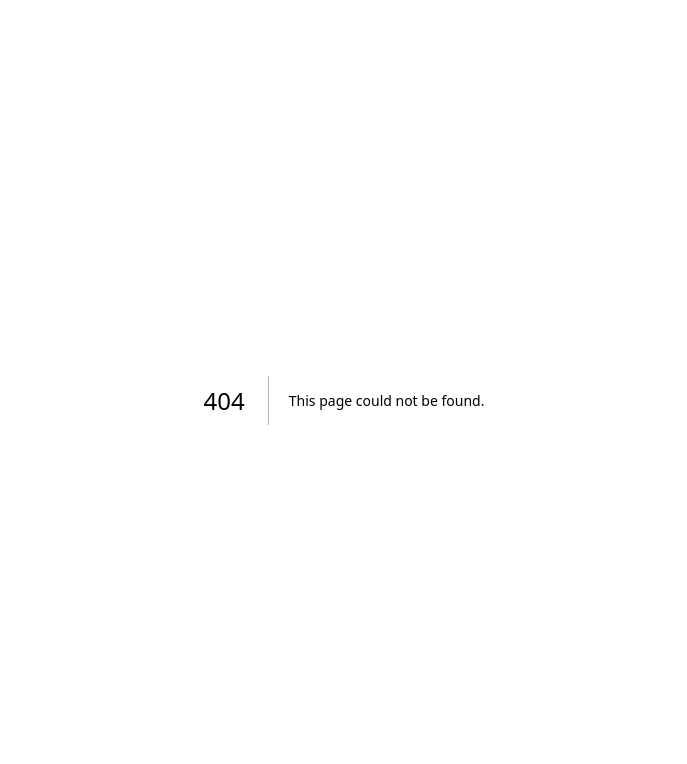
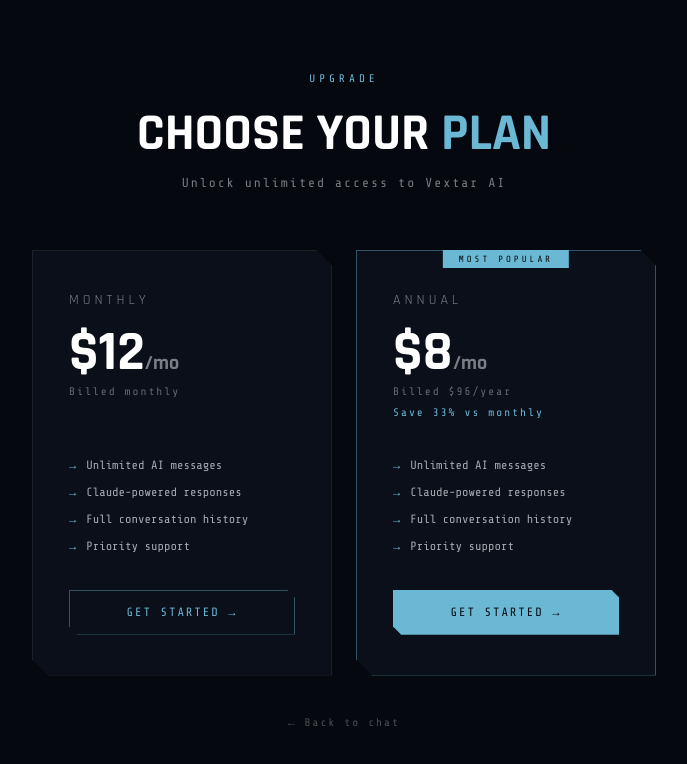
Before and after one commit to Vextarhq/vextar-app, a Next.js app: page /pricing in a window 1280 px wide. Before the commit this address had no page. Shown: the top 764 px of the page, without its empty margins (296-983 px from the left). Built offline with nearby package versions, Linux system fonts and the light colour scheme; no server answers.

Commit message:
Create page.js

```diff
--- /dev/null
+++ b/app/pricing/page.js
@@ -0,0 +1,98 @@
+'use client'
+import { useAuth } from '@clerk/nextjs'
+
+const MONTHLY_PRICE_ID = 'pri_01kr1d9pk07x8hpjd5qgk4sc9m'
+const YEARLY_PRICE_ID = 'pri_01kr1djcfdy604fvaxts22zjrf'
+
+export default function PricingPage() {
+  const { userId } = useAuth()
+
+  function handleCheckout(priceId) {
+    if (!userId) {
+      window.location.href = '/login'
+      return
+    }
+    window.Paddle.Checkout.open({
+      items: [{ priceId, quantity: 1 }],
+      customData: { userId },
+      successUrl: `${window.location.origin}/chat?upgraded=true`,
+    })
+  }
+
+  return (
+    <>
+      <style>{`
+        @import url('https://fonts.googleapis.com/css2?family=Rajdhani:wght@300;400;500;600;700&family=Share+Tech+Mono&display=swap');
+        * { box-sizing: border-box; margin: 0; padding: 0; }
+        body { background: #060810; color: #e8edf2; font-family: 'Share Tech Mono', monospace; }
+        .pricing-page { min-height: 100vh; background: #060810; display: flex; flex-direction: column; align-items: center; justify-content: center; padding: 60px 20px; }
+        .pricing-label { color: #6bb8d4; font-size: 11px; letter-spacing: 4px; text-transform: uppercase; margin-bottom: 16px; }
+        .pricing-title { font-family: 'Rajdhani', sans-serif; font-size: 52px; font-weight: 900; text-transform: uppercase; color: #fff; text-align: center; margin-bottom: 8px; }
+        .pricing-title span { color: #6bb8d4; }
+        .pricing-sub { color: rgba(232,237,242,0.5); font-size: 13px; letter-spacing: 2px; text-align: center; margin-bottom: 60px; }
+        .plans { display: flex; gap: 24px; flex-wrap: wrap; justify-content: center; }
+        .plan { background: #0b0f1a; border: 1px solid rgba(255,255,255,0.07); padding: 40px 36px; width: 300px; position: relative; clip-path: polygon(0 0, calc(100% - 16px) 0, 100% 16px, 100% 100%, 16px 100%, 0 calc(100% - 16px)); }
+        .plan.featured { border-color: rgba(107,184,212,0.4); }
+        .plan.featured::before { content: 'MOST POPULAR'; position: absolute; top: -1px; left: 50%; transform: translateX(-50%); background: #6bb8d4; color: #060810; font-size: 9px; letter-spacing: 3px; padding: 4px 16px; }
+        .plan-name { font-family: 'Rajdhani', sans-serif; font-size: 14px; letter-spacing: 4px; text-transform: uppercase; color: rgba(232,237,242,0.5); margin-bottom: 16px; }
+        .plan-price { font-family: 'Rajdhani', sans-serif; font-size: 56px; font-weight: 900; color: #fff; line-height: 1; margin-bottom: 4px; }
+        .plan-price span { font-size: 20px; color: rgba(232,237,242,0.5); }
+        .plan-period { font-size: 11px; color: rgba(232,237,242,0.4); letter-spacing: 2px; margin-bottom: 8px; }
+        .plan-save { font-size: 11px; color: #6bb8d4; letter-spacing: 2px; margin-bottom: 32px; min-height: 20px; }
+        .plan-features { list-style: none; margin-bottom: 36px; display: flex; flex-direction: column; gap: 12px; }
+        .plan-features li { font-size: 12px; color: rgba(232,237,242,0.7); display: flex; gap: 10px; align-items: flex-start; }
+        .plan-features li::before { content: '→'; color: #6bb8d4; flex-shrink: 0; }
+        .plan-btn { width: 100%; background: transparent; color: #6bb8d4; border: 1px solid rgba(107,184,212,0.4); padding: 14px; font-family: 'Share Tech Mono', monospace; font-size: 12px; letter-spacing: 2px; text-transform: uppercase; cursor: pointer; transition: all .2s; clip-path: polygon(0 0, calc(100% - 8px) 0, 100% 8px, 100% 100%, 8px 100%, 0 calc(100% - 8px)); }
+        .plan-btn:hover { background: rgba(107,184,212,0.1); box-shadow: 0 0 20px rgba(107,184,212,0.15); }
+        .plan-btn.primary { background: #6bb8d4; color: #060810; border-color: #6bb8d4; }
+        .plan-btn.primary:hover { opacity: .9; box-shadow: 0 0 24px rgba(107,184,212,0.3); }
+        .back-link { margin-top: 40px; color: rgba(232,237,242,0.3); font-size: 11px; letter-spacing: 2px; cursor: pointer; text-decoration: none; transition: color .2s; }
+        .back-link:hover { color: #6bb8d4; }
+      `}</style>
+
+      <script src="https://cdn.paddle.com/paddle/v2/paddle.js" async />
+
+      <div className="pricing-page">
+        <p className="pricing-label">Upgrade</p>
+        <h1 className="pricing-title">Choose your <span>plan</span></h1>
+        <p className="pricing-sub">Unlock unlimited access to Vextar AI</p>
+
+        <div className="plans">
+          <div className="plan">
+            <p className="plan-name">Monthly</p>
+            <div className="plan-price">$12<span>/mo</span></div>
+            <p className="plan-period">Billed monthly</p>
+            <p className="plan-save"> </p>
+            <ul className="plan-features">
+              <li>Unlimited AI messages</li>
+              <li>Claude-powered responses</li>
+              <li>Full conversation history</li>
+              <li>Priority support</li>
+            </ul>
+            <button className="plan-btn" onClick={() => handleCheckout(MONTHLY_PRICE_ID)}>
+              Get started →
+            </button>
+          </div>
+
+          <div className="plan featured">
+            <p className="plan-name">Annual</p>
+            <div className="plan-price">$8<span>/mo</span></div>
+            <p className="plan-period">Billed $96/year</p>
+            <p className="plan-save">Save 33% vs monthly</p>
+            <ul className="plan-features">
+              <li>Unlimited AI messages</li>
+              <li>Claude-powered responses</li>
+              <li>Full conversation history</li>
+              <li>Priority support</li>
+            </ul>
+            <button className="plan-btn primary" onClick={() => handleCheckout(YEARLY_PRICE_ID)}>
+              Get started →
+            </button>
+          </div>
+        </div>
+
+        <a className="back-link" href="/chat">← Back to chat</a>
+      </div>
+    </>
+  )
+}
```
